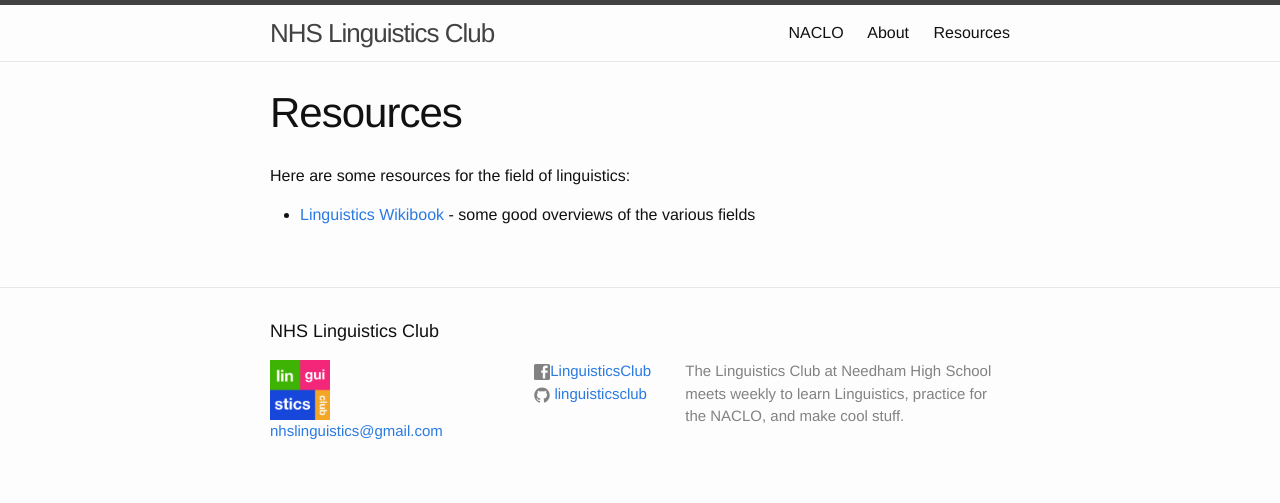
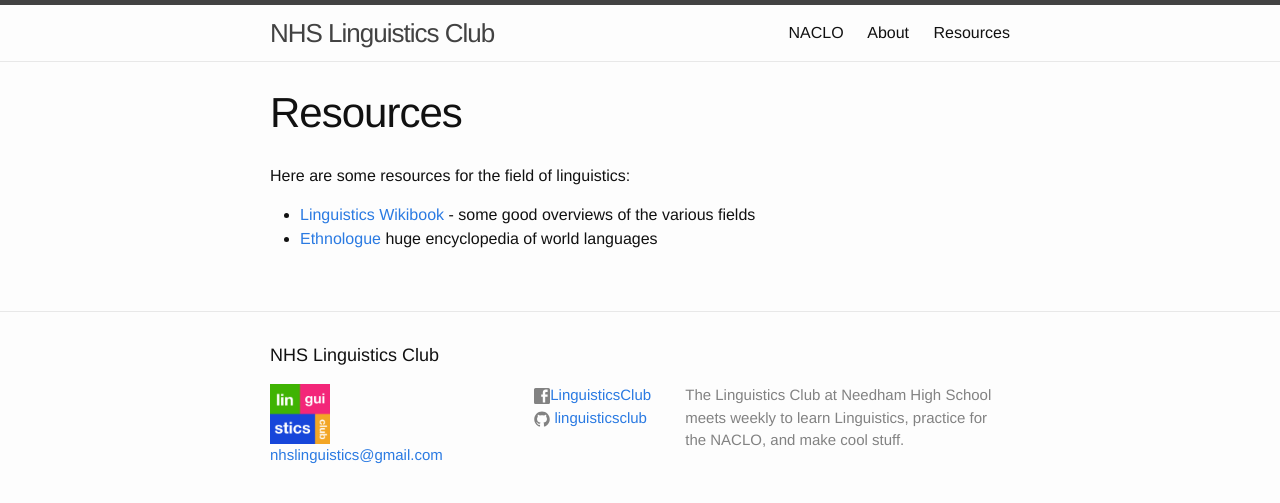
Before and after one commit to linguisticsclub/linguisticsclub.github.io, a Jekyll site: the page built from resources.md, in a window 1280 px wide. Shown: the top 503 px of the page. Built offline with Jekyll 4.4.1, drawn with Linux system fonts in a browser that asks for light colours.

Commit message:
Update resources.md

```diff
--- a/resources.md
+++ b/resources.md
@@ -7,3 +7,4 @@ permalink: /resources/
 Here are some resources for the field of linguistics:
 
 * [Linguistics Wikibook](https://en.wikibooks.org/wiki/Linguistics) - some good overviews of the various fields
+* [Ethnologue](http://www.ethnologue.com/) huge encyclopedia of world languages
```
